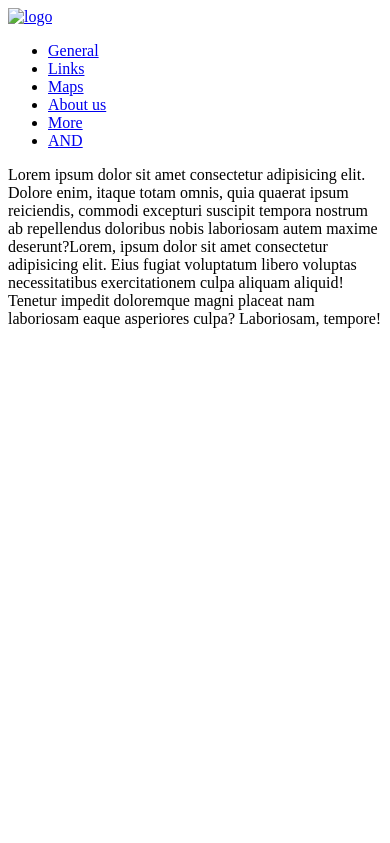
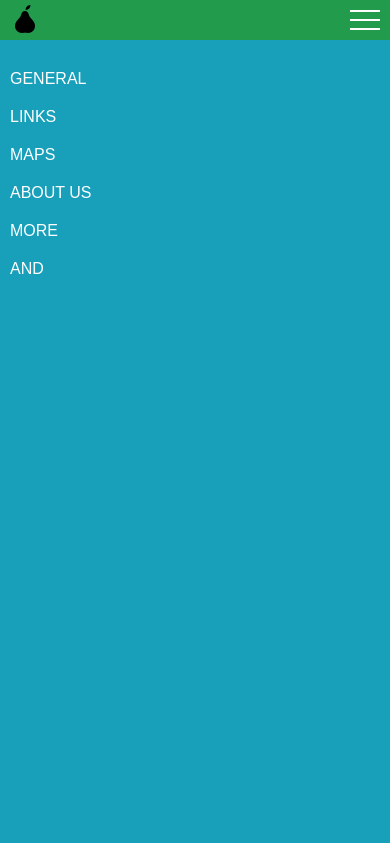
Before and after one commit to DenisOpekun/burgerMenu, a plain HTML site: page index.html in a window 390 px wide. Shown: the top 843 px of the page. Drawn offline with nearby package versions, Linux system fonts and the light colour scheme.

Commit message:
feat: add style.css

```diff
--- a/index.html
+++ b/index.html
@@ -5,6 +5,7 @@
 	<meta charset="UTF-8">
 	<meta http-equiv="X-UA-Compatible" content="IE=edge">
 	<meta name="viewport" content="width=device-width, initial-scale=1.0">
+	<link rel="stylesheet" href="/style.css">
 	<title>Document</title>
 </head>
 
@@ -14,7 +15,7 @@
 			<div class='container'>
 				<div class="header__body">
 					<a href="#" class="header__logo">
-						<img src="@img/logo.png" alt="logo">
+						<img src="/src/logo.png" alt="logo">
 					</a>
 					<div class="header__burger">
 						<span></span>
@@ -52,6 +53,31 @@
 						autem maxime deserunt?Lorem, ipsum dolor sit amet consectetur adipisicing elit. Eius fugiat voluptatum
 						libero voluptas necessitatibus exercitationem culpa aliquam aliquid! Tenetur impedit doloremque magni
 						placeat nam laboriosam eaque asperiores culpa? Laboriosam, tempore!</p>
+					<p>Lorem ipsum dolor sit amet consectetur adipisicing elit. Dolore enim, itaque totam omnis, quia quaerat
+						ipsum reiciendis, commodi excepturi suscipit tempora nostrum ab repellendus doloribus nobis laboriosam
+						autem maxime deserunt?Lorem, ipsum dolor sit amet consectetur adipisicing elit. Eius fugiat voluptatum
+						libero voluptas necessitatibus exercitationem culpa aliquam aliquid! Tenetur impedit doloremque magni
+						placeat nam laboriosam eaque asperiores culpa? Laboriosam, tempore!</p>
+					<p>Lorem ipsum dolor sit amet consectetur adipisicing elit. Dolore enim, itaque totam omnis, quia quaerat
+						ipsum reiciendis, commodi excepturi suscipit tempora nostrum ab repellendus doloribus nobis laboriosam
+						autem maxime deserunt?Lorem, ipsum dolor sit amet consectetur adipisicing elit. Eius fugiat voluptatum
+						libero voluptas necessitatibus exercitationem culpa aliquam aliquid! Tenetur impedit doloremque magni
+						placeat nam laboriosam eaque asperiores culpa? Laboriosam, tempore!</p>
+					<p>Lorem ipsum dolor sit amet consectetur adipisicing elit. Dolore enim, itaque totam omnis, quia quaerat
+						ipsum reiciendis, commodi excepturi suscipit tempora nostrum ab repellendus doloribus nobis laboriosam
+						autem maxime deserunt?Lorem, ipsum dolor sit amet consectetur adipisicing elit. Eius fugiat voluptatum
+						libero voluptas necessitatibus exercitationem culpa aliquam aliquid! Tenetur impedit doloremque magni
+						placeat nam laboriosam eaque asperiores culpa? Laboriosam, tempore!</p>
+					<p>Lorem ipsum dolor sit amet consectetur adipisicing elit. Dolore enim, itaque totam omnis, quia quaerat
+						ipsum reiciendis, commodi excepturi suscipit tempora nostrum ab repellendus doloribus nobis laboriosam
+						autem maxime deserunt?Lorem, ipsum dolor sit amet consectetur adipisicing elit. Eius fugiat voluptatum
+						libero voluptas necessitatibus exercitationem culpa aliquam aliquid! Tenetur impedit doloremque magni
+						placeat nam laboriosam eaque asperiores culpa? Laboriosam, tempore!</p>
+					<p>Lorem ipsum dolor sit amet consectetur adipisicing elit. Dolore enim, itaque totam omnis, quia quaerat
+						ipsum reiciendis, commodi excepturi suscipit tempora nostrum ab repellendus doloribus nobis laboriosam
+						autem maxime deserunt?Lorem, ipsum dolor sit amet consectetur adipisicing elit. Eius fugiat voluptatum
+						libero voluptas necessitatibus exercitationem culpa aliquam aliquid! Tenetur impedit doloremque magni
+						placeat nam laboriosam eaque asperiores culpa? Laboriosam, tempore!</p>
 				</div>
 			</div>
 		</div>
--- /dev/null
+++ b/style.css
@@ -0,0 +1,150 @@
+*,*:before,*:after{
+padding: 0;
+margin: 0;
+border: 0;
+box-sizing: border-box;
+}
+html,body{
+	height: 100%;
+	font-family: Arial, Helvetica, sans-serif;
+}
+
+.header {
+	position: fixed;
+	width: 100%;
+	top: 0;
+	left: 0;
+	z-index: 50;
+}
+.header:before {
+	content: '';
+	position: absolute;
+	top: 0;
+	left: 0;
+	width: 100%;
+	height: 100%;
+	background-color: rgb(34, 155, 76);
+	z-index: 2;
+}
+.container {
+	max-width: 1180px;
+	margin: 0 auto;
+	padding: 0px 10px;
+}
+.header__body {
+	position: relative;
+	display: flex;
+	justify-content: space-between;
+	align-items: center;
+	height: 80px;
+}
+.header__logo {
+	flex: 0 0 60px;
+	position: relative;
+	overflow: hidden;
+	z-index: 3;
+
+}
+
+.header__logo img {
+	max-width: 100%;
+	display: block;
+
+}
+
+.header__burger {
+	display: none;
+}
+
+.header__list {
+	display: flex;
+	position: relative;
+	z-index: 2;
+
+}
+
+.header__list li {
+	list-style: none;
+	margin: 0px 0px 0px 20px;
+
+}
+
+.header__link {
+	color: #fff;
+	text-transform: uppercase;
+	text-decoration: none;
+}
+
+
+
+@media (max-width: 767px){
+
+	.header__menu {
+		position: fixed;
+		top: 0;
+		left: 0;
+		width: 100%;
+		height: 100%;
+		background-color: rgb(24, 159, 186);
+		padding: 70px 10px 20px 10px;
+	}
+
+	.header__logo {
+		flex: 0 0 30px;
+	}
+	.header__body {
+		height: 40px;
+	}
+	.header__burger {
+		display: block;
+		position: relative;
+		width: 30px;
+		height: 20px;
+		z-index: 3;
+	}
+	.header__burger span{
+		position: absolute;
+		background-color: #fff;
+		position: absolute;
+		left: 0;
+		width: 100%;
+		height: 2px;
+		top: 9px;
+		transition: all 0.3s ease 0s;
+	}
+
+	.header__burger:before,
+	.header__burger:after{
+		content: '';
+		background-color: #fff;
+		position: absolute;
+		width: 100%;
+		height: 2px;
+		left: 0;
+	}
+	.header__burger:before {
+		top: 0;
+	}
+	.header__burger:after {
+		bottom: 0;
+	}
+
+	.header__list {
+		display: block;
+	}
+
+	.header__list li {
+		margin: 0px  0px  20px  0px;
+	}
+}
+.content {
+	padding: 100px 0px 0px 0px;
+}
+.content__text {
+	font-size: 20px;
+	line-height: 20px;
+}
+
+.content__text p {
+	margin: 0px 0px 20px 0px;
+}
```
